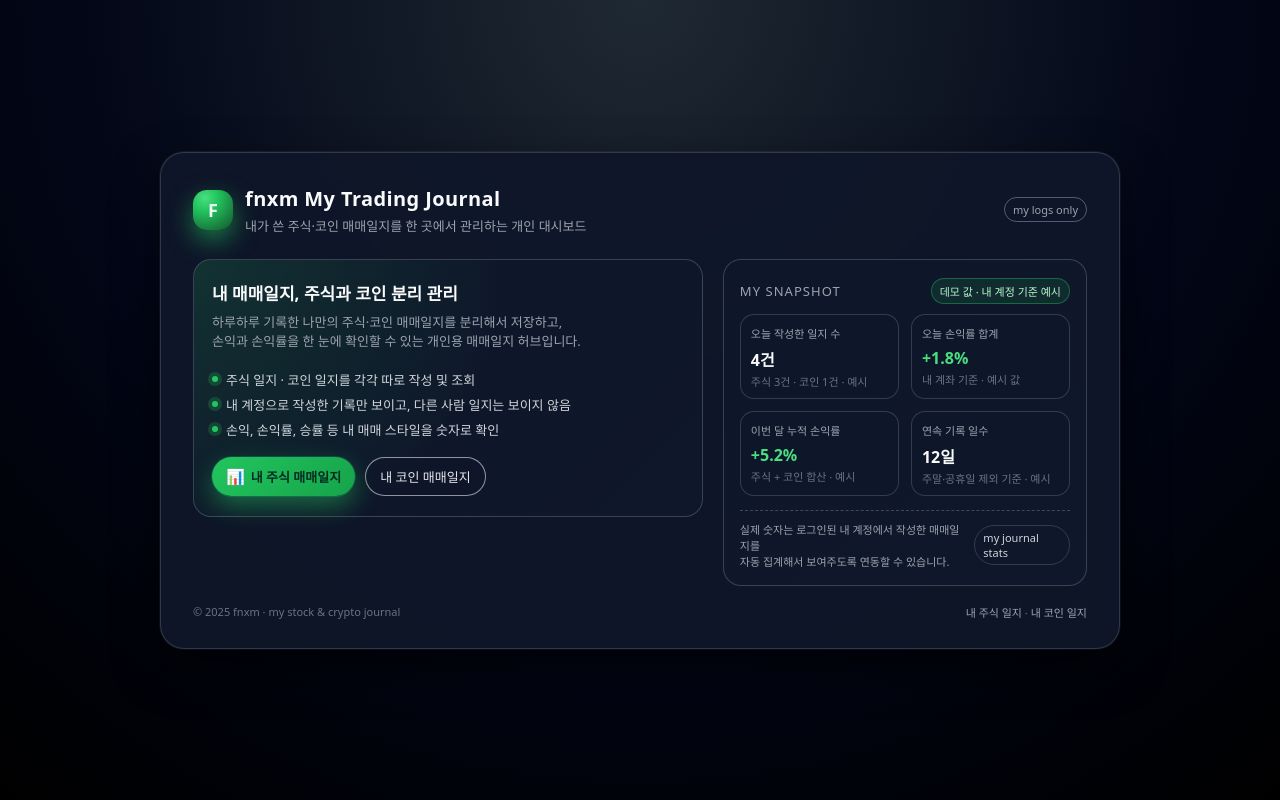
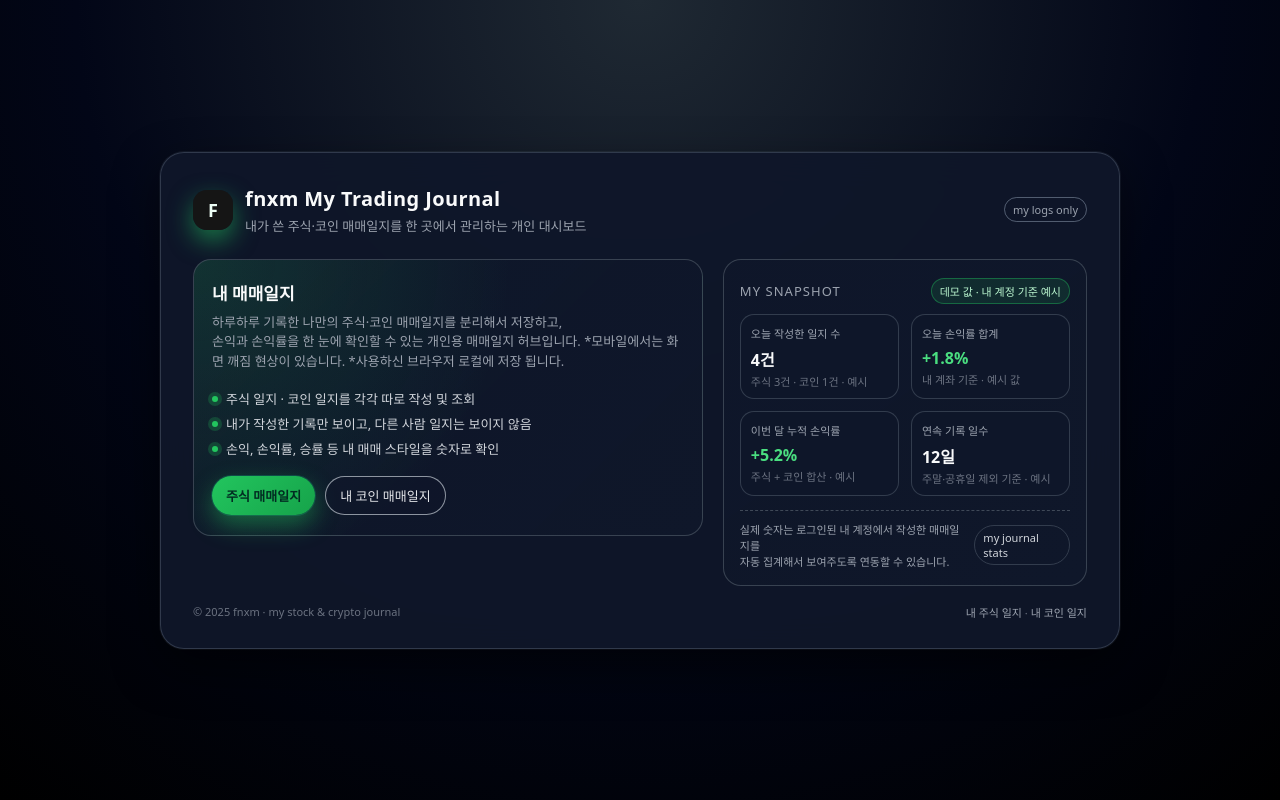
Before and after one commit to tlogweb/tlogweb.github.io, a plain HTML site: page index.html in a window 1280 px wide. Drawn offline with Linux system fonts and the light colour scheme.

Commit message:
Update index.html

```diff
--- a/index.html
+++ b/index.html
@@ -2,11 +2,11 @@
 <html lang="ko">
 <head>
   <meta charset="UTF-8" />
-  <title>fnxm My Trading Journal</title>
+  <title>T-log 매매일지</title>
   <meta name="viewport" content="width=device-width, initial-scale=1.0" />
 
   <!-- 페이지 설명 / 검색용 -->
-  <meta name="description" content="내가 쓴 주식·코인 매매일지를 한 곳에서 관리하고, 손익을 한 눈에 확인할 수 있는 개인 매매일지 허브입니다." />
+  <meta name="description" content="내가 쓴 주식·코인 매매일지를 한 곳에서 관리하고, 손익을 한 눈에 확인할 수 있는 개인 매매일지 허브입니다. *사용하신 브라우저에서만 기록이 저장 됩니다." />
 
   <style>
     /* 전체 기본 스타일 */
@@ -69,7 +69,7 @@
       width: 40px;
       height: 40px;
       border-radius: 14px;
-      background: radial-gradient(circle at 30% 20%, #4ade80 0, #22c55e 30%, #14532d 100%);
+      background: radial-gradient(circle at 30% 20%, #151515 0, #151515 30%, #151515 100%);
       display: flex;
       align-items: center;
       justify-content: center;
@@ -358,10 +358,12 @@
     <section class="content">
       <!-- 왼쪽: 소개 + 버튼 -->
       <article class="intro-card">
-        <h2 class="intro-title">내 매매일지, 주식과 코인 분리 관리</h2>
+        <h2 class="intro-title">내 매매일지</h2>
         <p class="intro-subtitle">
           하루하루 기록한 나만의 주식·코인 매매일지를 분리해서 저장하고,<br />
           손익과 손익률을 한 눈에 확인할 수 있는 개인용 매매일지 허브입니다.
+          *모바일에서는 화면 깨짐 현상이 있습니다.
+          *사용하신 브라우저 로컬에 저장 됩니다.
         </p>
 
         <ul class="intro-list">
@@ -371,7 +373,7 @@
           </li>
           <li>
             <span class="intro-dot"></span>
-            <span>내 계정으로 작성한 기록만 보이고, 다른 사람 일지는 보이지 않음</span>
+            <span>내가 작성한 기록만 보이고, 다른 사람 일지는 보이지 않음</span>
           </li>
           <li>
             <span class="intro-dot"></span>
@@ -382,14 +384,13 @@
         <div class="button-row">
           <!-- 🔗 TODO: 실제 '주식 매매일지' 페이지 주소로 href 수정 -->
           <!-- 예: /stocks/ 또는 /stock-journal/ 등 -->
-          <a href="/stock-diary/" class="primary-btn">
-            <span class="icon">📊</span>
-            <span>내 주식 매매일지</span>
+          <a href="https://tlogweb.github.io/tlogstocks/" class="primary-btn">
+            <span>주식 매매일지</span>
           </a>
 
           <!-- 🔗 TODO: 실제 '코인 매매일지' 페이지 주소로 href 수정 -->
           <!-- 예: /crypto/ 또는 /coin-journal/ 등 -->
-          <a href="/coin-diary/" class="secondary-btn">
+          <a href="/https://tlogweb.github.io/tlogcrypto//" class="secondary-btn">
             내 코인 매매일지
           </a>
         </div>
```
